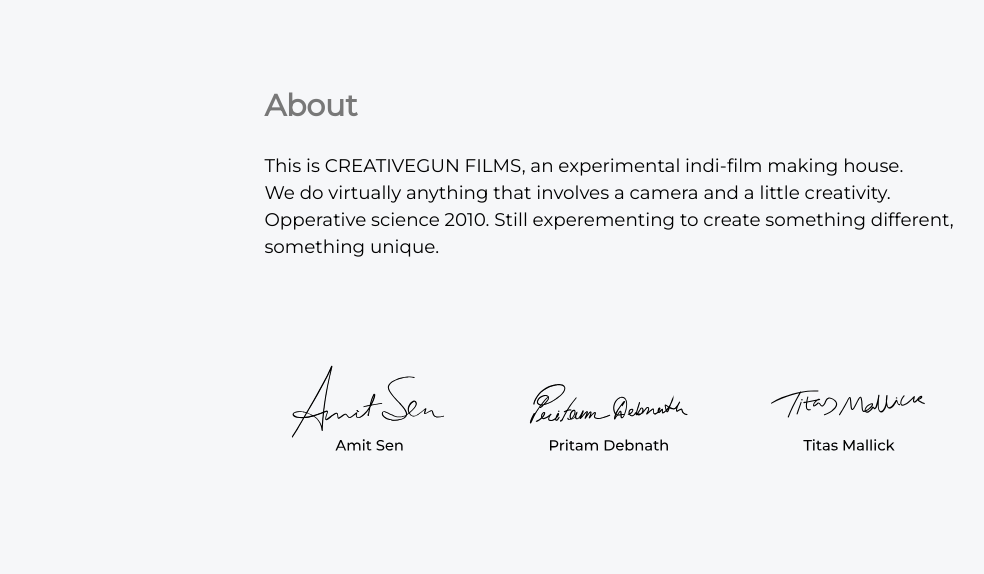
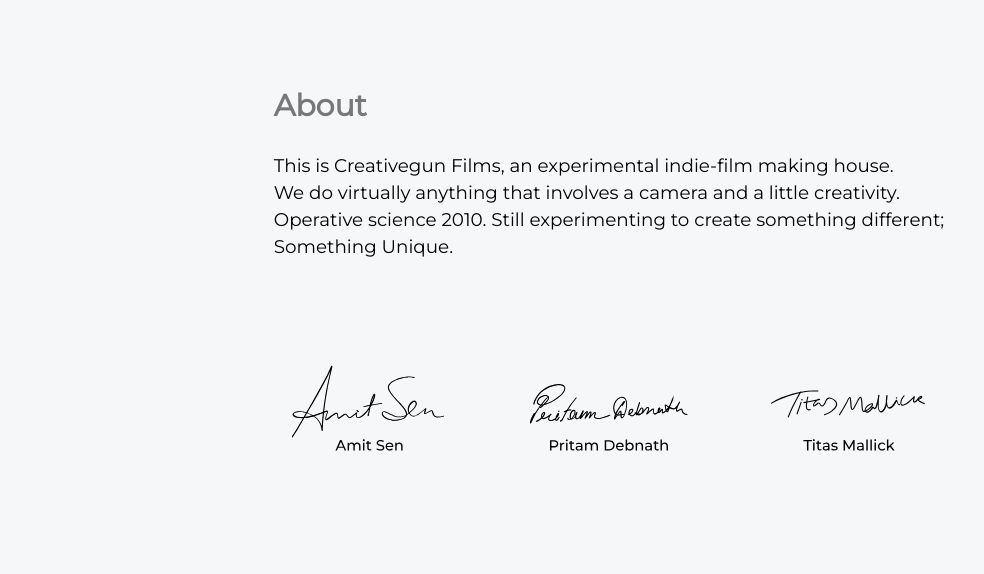
Before and after one commit to creativegun/creativegun.github.io, a plain HTML site: page about.html in a window 1280 px wide. Shown: the part 170-744 px from the top of the page, without its empty margins (31-1015 px from the left). Drawn offline with Linux system fonts and the light colour scheme.

Commit message:
update text in about | Spelling mistake

```diff
--- a/about.html
+++ b/about.html
@@ -24,7 +24,7 @@
 </div>
 <div class="main">
 	<div class="text">
-	<p><b style="color:#787878; font-size: 30px; ">About</b><br><br><small>This is CREATIVEGUN FILMS, an experimental indi-film making house.<br>We do virtually anything that involves a camera and a little creativity. <br> Opperative science 2010. Still experementing to create something different,<br> something unique.</small></p>
+	<p><b style="color:#787878; font-size: 30px; ">About</b><br><br><small>This is Creativegun Films, an experimental indie-film making house. <br>We do virtually anything that involves a camera and a little creativity.<br> Operative science 2010. Still experimenting to create something different;<br>Something Unique.</small></p>
 </div>
 <div class="sig">
 	<img class="sigAmit" src="assets/sigAmit.svg">
```
